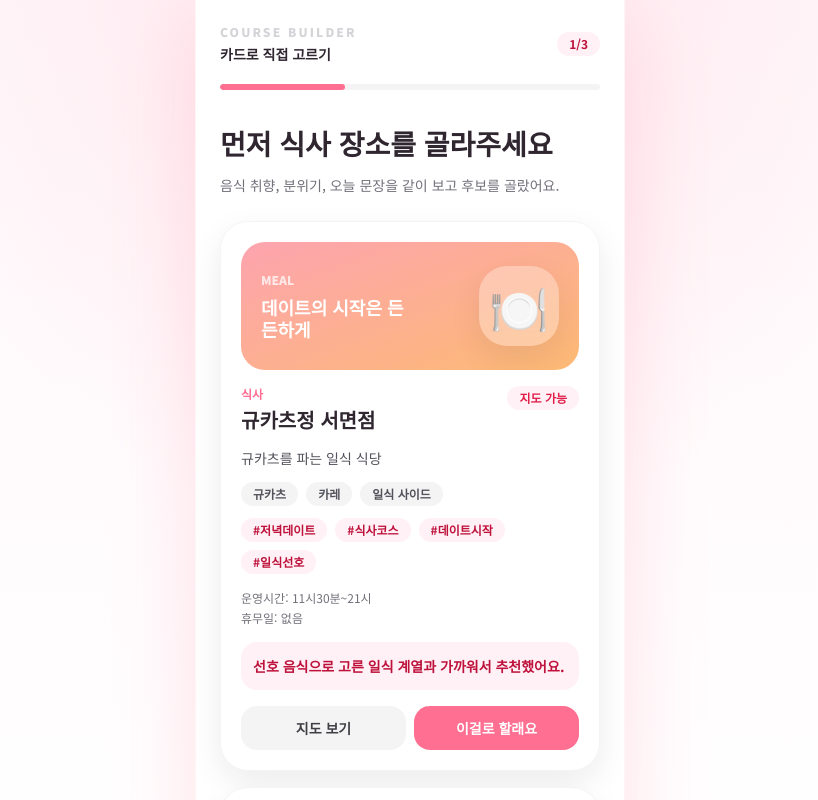
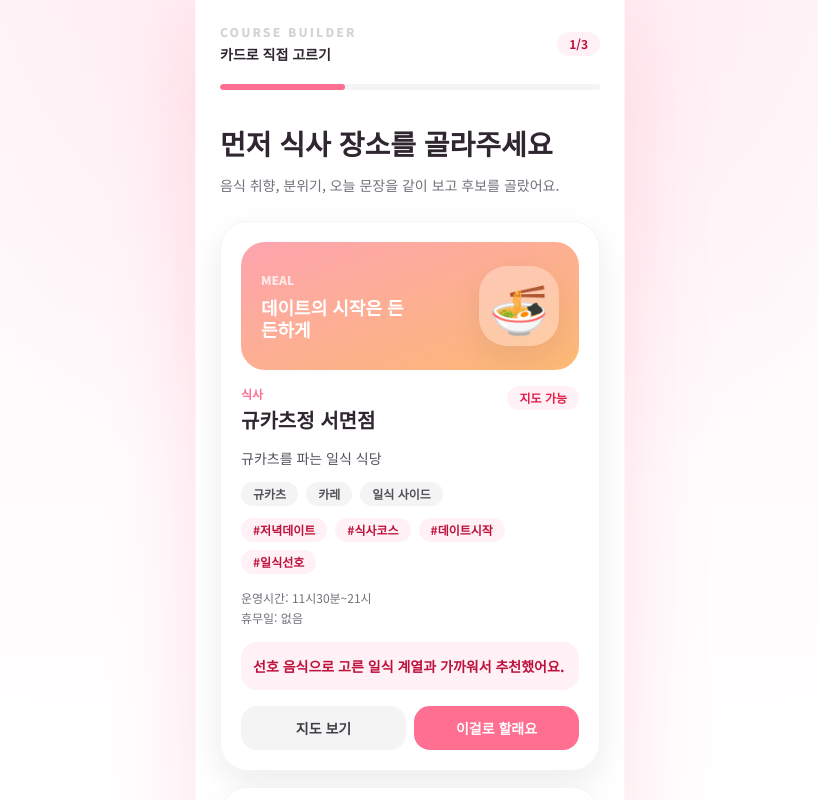
Before and after one commit to PMIN0927/PMIN, a Next.js app: page /card-mode in a window 1280 px wide. Shown: the top 800 px of the page, without its empty margins (230-1048 px from the left). Built offline with nearby package versions, Linux system fonts and the light colour scheme.

Commit message:
Fix place card emoji classification

```diff
--- a/components/PlaceCard.tsx
+++ b/components/PlaceCard.tsx
@@ -91,9 +91,19 @@ export default function PlaceCard({ place, onSelect, selected, cta = "이걸로
 }
 
 function getPlaceVisual(place: Place) {
-  const text = [place.role, place.category, place.detailCategory, place.description, place.name, ...(place.coreKeywords || [])].join(" ");
+  const role = String(place.role || "");
+  const text = [place.category, place.detailCategory, place.description, place.name, ...(place.coreKeywords || [])].join(" ");
 
-  if (/카페|커피|디저트|베이커리|빙수|찻집/.test(text)) {
+  if (role.includes("식사") || /샤브|국밥|한식|고기|곱창|라멘|우동|초밥|스시|파스타|피자|돈까스|돈카츠|쌀국수|중식|분식|낙지|칼국수|밀면|버거|치킨|훠궈|양꼬치|규카츠/.test(text)) {
+    return {
+      emoji: pickMealEmoji(text),
+      label: "MEAL",
+      copy: "데이트의 시작은 든든하게",
+      gradient: "from-rose-300 to-orange-300"
+    };
+  }
+
+  if (role.includes("카페") || /카페|커피|디저트|베이커리|빙수|찻집/.test(text)) {
     return {
       emoji: "☕",
       label: "CAFE",
@@ -102,7 +112,7 @@ function getPlaceVisual(place: Place) {
     };
   }
 
-  if (/술|이자카야|바|포차|하이볼|맥주|와인|주점|야키토리/.test(text)) {
+  if (role.includes("술") || /술|이자카야|바|포차|하이볼|맥주|와인|주점|야키토리|오뎅|꼬치/.test(text)) {
     return {
       emoji: "🍻",
       label: "DRINK",
@@ -111,21 +121,12 @@ function getPlaceVisual(place: Place) {
     };
   }
 
-  if (/사진|포토|스튜디오|방탈출|보드게임|오락실|인형뽑기|가챠|타로|소품/.test(text)) {
+  if (role.includes("중간경유지") || /사진|포토|스튜디오|방탈출|보드게임|오락실|인형뽑기|가챠|타로|소품/.test(text)) {
     return {
       emoji: "📸",
       label: "PLAY",
       copy: "중간에 들르면 좋은 가벼운 재미",
       gradient: "from-sky-300 to-violet-400"
-    };
-  }
-
-  if (/샤브|국밥|한식|고기|곱창|라멘|초밥|파스타|피자|돈까스|쌀국수|중식|분식/.test(text)) {
-    return {
-      emoji: "🍽️",
-      label: "MEAL",
-      copy: "데이트의 시작은 든든하게",
-      gradient: "from-rose-300 to-orange-300"
     };
   }
 
@@ -136,3 +137,14 @@ function getPlaceVisual(place: Place) {
     gradient: "from-rose-300 to-pink-400"
   };
 }
+
+function pickMealEmoji(text: string) {
+  if (/초밥|스시/.test(text)) return "🍣";
+  if (/라멘|우동|소바|쌀국수|칼국수|밀면/.test(text)) return "🍜";
+  if (/고기|곱창|막창|구이|규카츠/.test(text)) return "🥩";
+  if (/파스타|피자|양식/.test(text)) return "🍝";
+  if (/버거|치킨/.test(text)) return "🍔";
+  if (/샤브|훠궈/.test(text)) return "🥘";
+  if (/국밥|한식|순두부|백반/.test(text)) return "🍚";
+  return "🍽️";
+}
```
Also changed, not shown: 1 other file (tests, documents, lock files or other folders).
